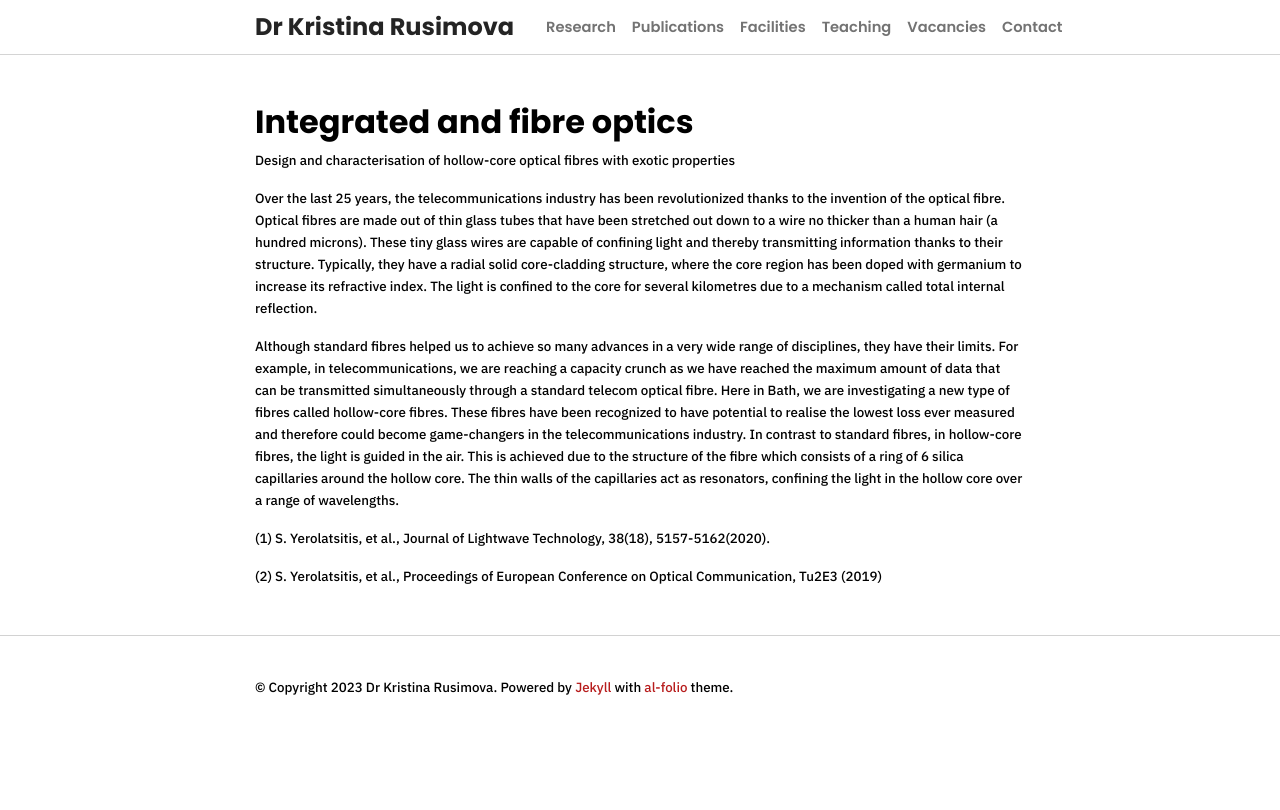
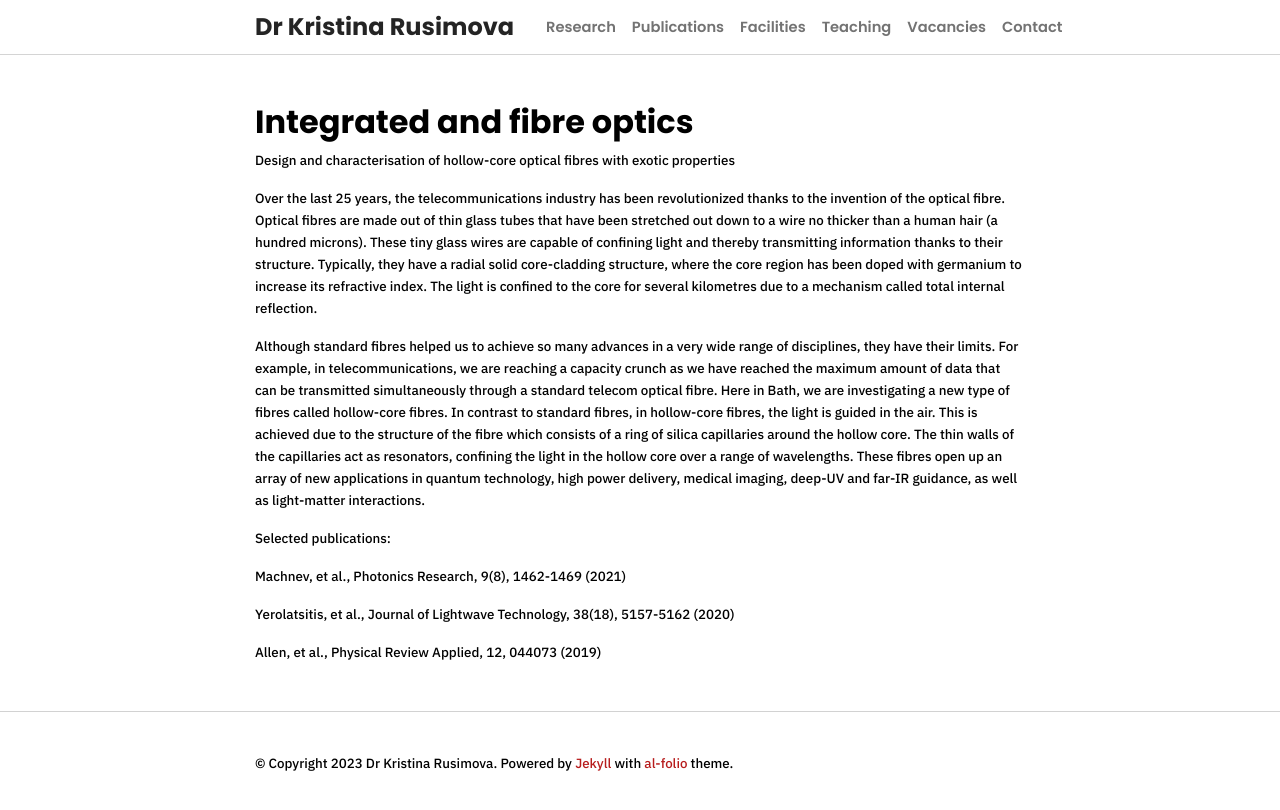
Before and after one commit to kristinarusimova/kristinarusimova.github.io, a Jekyll site: the page built from _projects/fibres.md, in a window 1280 px wide. Shown: the top 810 px of the page. Built offline with Jekyll 4.4.1, drawn with Linux system fonts in a browser that asks for light colours; nearby versions of some CDN libraries; a style sheet for code colours, icons or effects is not loaded.

Commit message:
Update fibres.md

```diff
--- a/_projects/fibres.md
+++ b/_projects/fibres.md
@@ -11,8 +11,12 @@ years:
 
 Over the last 25 years, the telecommunications industry has been revolutionized thanks to the invention of the optical fibre. Optical fibres are made out of thin glass tubes that have been stretched out down to a wire no thicker than a human hair (a hundred microns). These tiny glass wires are capable of confining light and thereby transmitting information thanks to their structure. Typically, they have a radial solid core-cladding structure, where the core region has been doped with germanium to increase its refractive index. The light is confined to the core for several kilometres due to a mechanism called total internal reflection.
 
-Although standard fibres helped us to achieve so many advances in a very wide range of disciplines, they have their limits. For example, in telecommunications, we are reaching a  capacity crunch as we have reached the maximum amount of data that can be transmitted  simultaneously through a standard  telecom optical fibre. Here in Bath, we are investigating a new type of fibres called hollow-core fibres. These fibres have been recognized to have potential to realise the lowest loss ever measured and therefore could become game-changers in the telecommunications industry. In contrast to standard fibres, in hollow-core fibres, the light is guided in the air. This is achieved due to the structure of the fibre which consists of a ring of 6 silica capillaries around the hollow core. The thin walls of the capillaries act as resonators, confining the light in the hollow core over a range of wavelengths.
+Although standard fibres helped us to achieve so many advances in a very wide range of disciplines, they have their limits. For example, in telecommunications, we are reaching a  capacity crunch as we have reached the maximum amount of data that can be transmitted  simultaneously through a standard  telecom optical fibre. Here in Bath, we are investigating a new type of fibres called hollow-core fibres. In contrast to standard fibres, in hollow-core fibres, the light is guided in the air. This is achieved due to the structure of the fibre which consists of a ring of silica capillaries around the hollow core. The thin walls of the capillaries act as resonators, confining the light in the hollow core over a range of wavelengths.  These fibres open up an array of new applications in quantum technology, high power delivery, medical imaging, deep-UV and far-IR guidance, as well as light-matter interactions.
 
-(1) S. Yerolatsitis, et al., Journal of Lightwave Technology, 38(18), 5157-5162(2020).
+**Selected publications:**
 
-(2) S. Yerolatsitis, et al., Proceedings of European Conference on Optical Communication, Tu2E3 (2019)
+Machnev, et al., Photonics Research, 9(8), 1462-1469 (2021)
+
+Yerolatsitis, et al., Journal of Lightwave Technology, 38(18), 5157-5162 (2020)
+
+Allen, et al., Physical Review Applied, 12, 044073 (2019)
```
